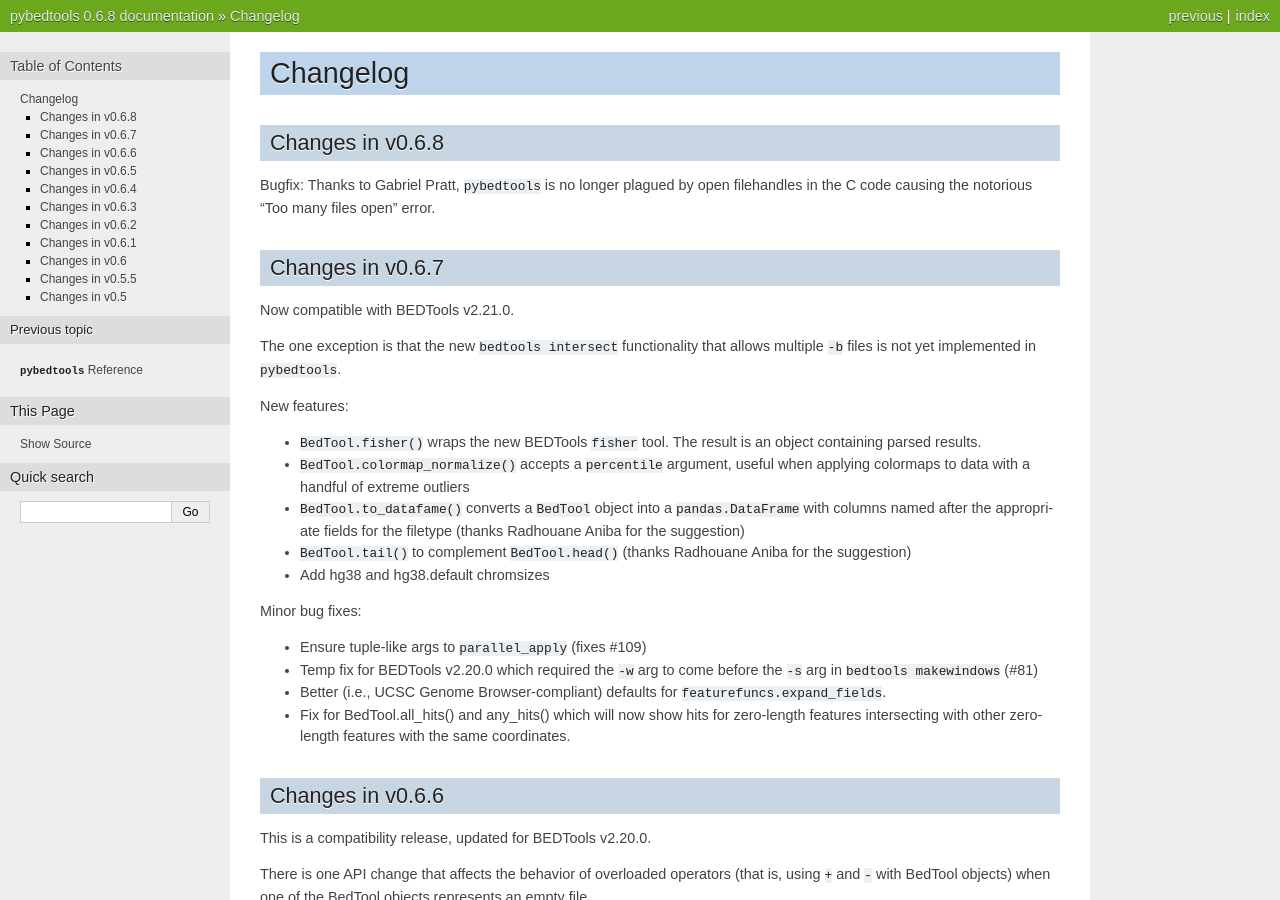
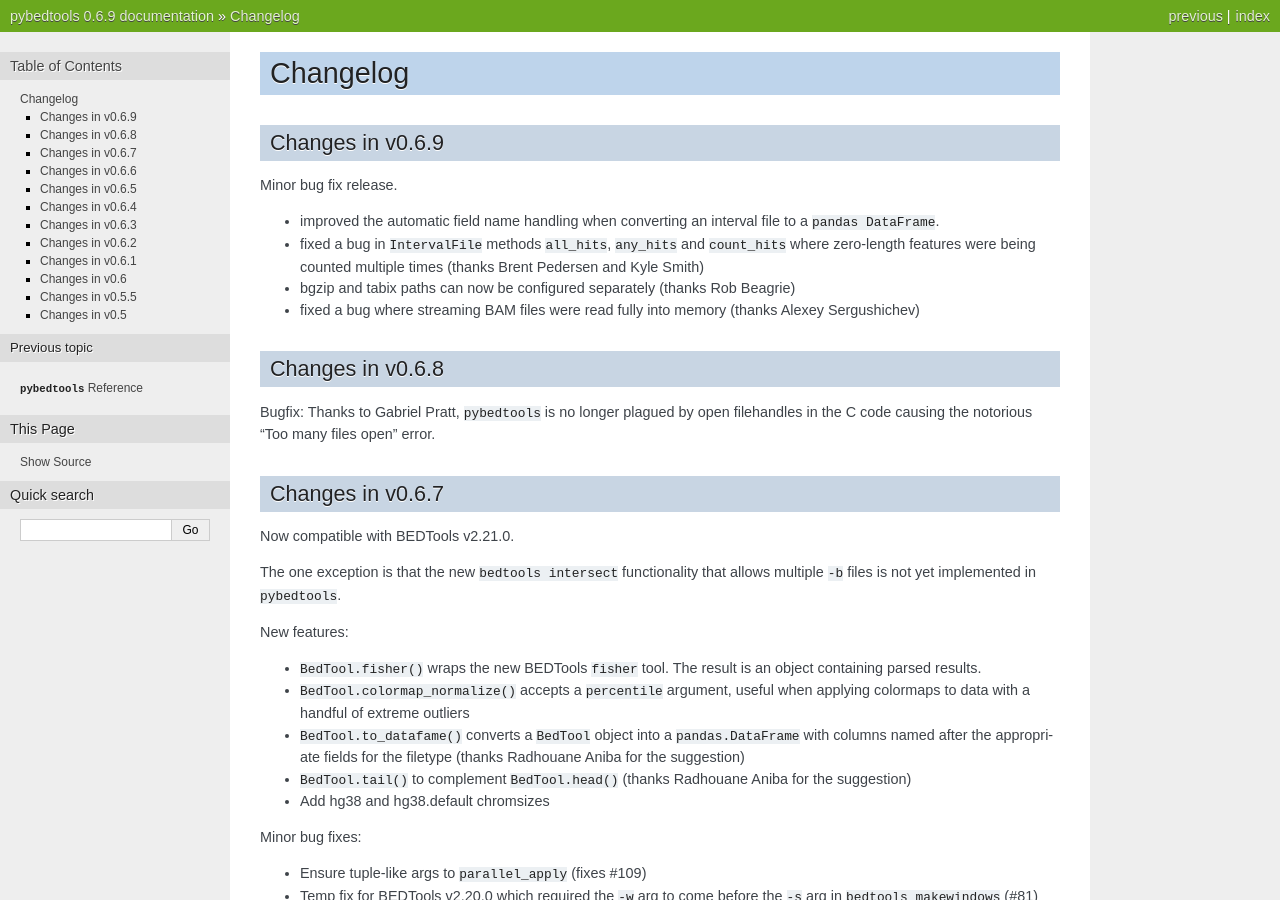
Before and after one commit to daler/pybedtools, a Sphinx documentation site: the page built from docs/source/changes.rst, in a window 1280 px wide and 900 px high. Built offline with Sphinx 7.4.7, drawn with Linux system fonts in a browser that asks for light colours; comment, search, counter and statistics services are not loaded; some of the changed text lies outside the part shown.

Commit message:
changes and bump version

```diff
--- a/docs/source/changes.rst
+++ b/docs/source/changes.rst
@@ -2,6 +2,19 @@
 
 Changelog
 =========
+Changes in v0.6.9
+-----------------
+Minor bug fix release.
+
+* improved the automatic field name handling when converting an interval file to
+  a `pandas DataFrame`.
+* fixed a bug in `IntervalFile` methods `all_hits`, `any_hits` and `count_hits`
+  where zero-length features were being counted multiple times (thanks Brent
+  Pedersen and Kyle Smith)
+* bgzip and tabix paths can now be configured separately (thanks Rob Beagrie)
+* fixed a bug where streaming BAM files were read fully into memory (thanks
+  Alexey Sergushichev)
+
 Changes in v0.6.8
 -----------------
 
--- a/pybedtools/version.py
+++ b/pybedtools/version.py
@@ -1 +1 @@
-__version__="0.6.8"
+__version__="0.6.9"
```
